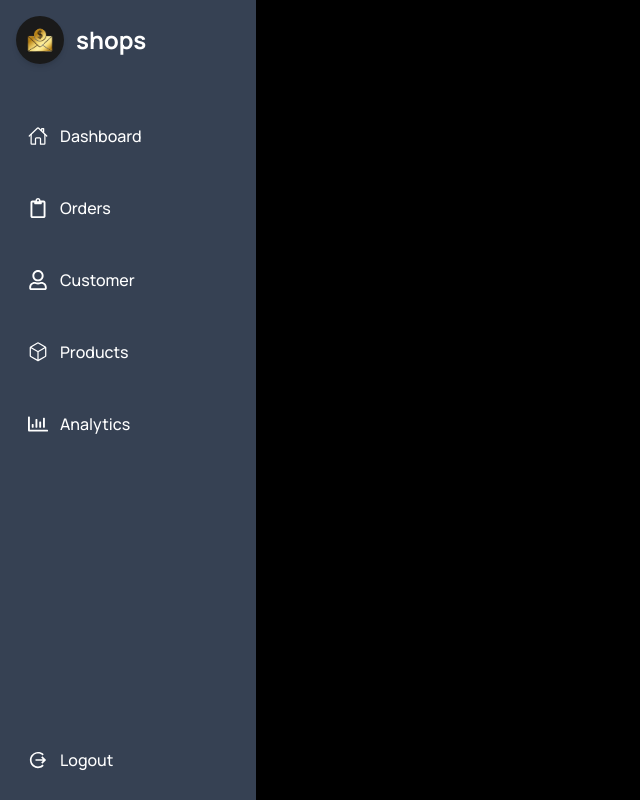
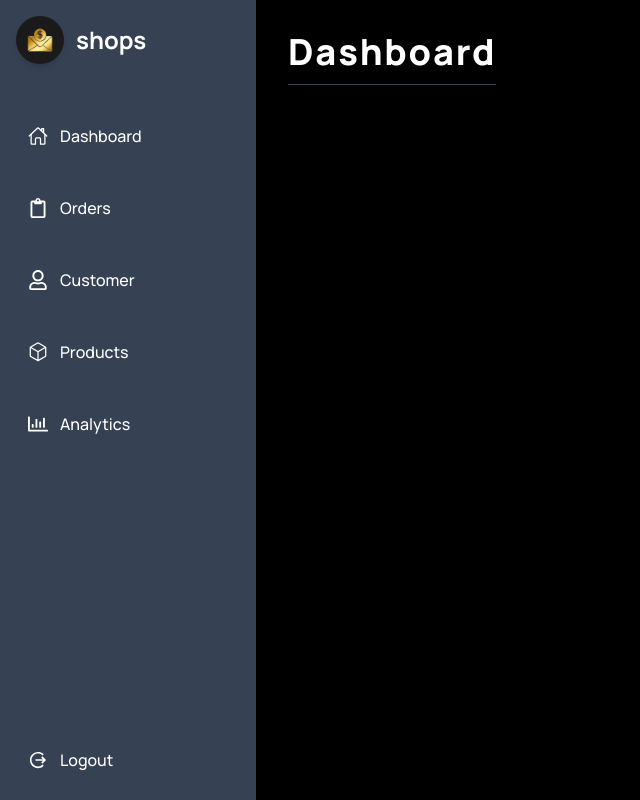
Before and after one commit to alishbasehar/dashboard, a React (Vite) app: page / in a window 1280 px wide. Shown: the whole page, without its empty margins (0-640 px from the left). Built offline with nearby package versions, Linux system fonts and the light colour scheme; a web font is replaced by a local one.

Commit message:
my latest commit

```diff
--- a/src/App.jsx
+++ b/src/App.jsx
@@ -1,15 +1,17 @@
 
 import './App.css'
+import Maindash from './components/Maindash'
 import Sidebar from './components/Sidebar'
 
 function App() {
 
   return (
     <>
-<div className='h-[100vh] flex justify-center items-center'
+<div className='h-[100vh] flex'
 
 >
 <Sidebar/>
+<Maindash/>
 
 </div>
     </>
--- /dev/null
+++ b/src/components/Maindash.jsx
@@ -0,0 +1,13 @@
+import React from 'react'
+
+const Maindash = () => {
+  return (
+    <div className='flex flex-col flex-1 p-8'>
+      <h1 className="text-4xl font-extrabold text-white tracking-wider mb-6 border-b border-gray-700 pb-3 w-fit">
+        Dashboard
+      </h1>
+    </div>
+  )
+}
+
+export default Maindash
--- a/src/components/Sidebar.jsx
+++ b/src/components/Sidebar.jsx
@@ -1,10 +1,11 @@
-import React from "react";
+import React, { useState } from "react";
 import logo from "../images/envalop.jpg";
 import { sidebardata } from "../Data/Data";
 import { IoMdLogOut } from "react-icons/io";
 
 const Sidebar = () => {
 
+  const [activeIndex, setActiveIndex] = useState(null);
 
   return (
     <aside className="w-64 min-h-screen text-white p-4 flex flex-col bg-gray-700">
@@ -16,30 +17,30 @@ const Sidebar = () => {
           alt="Logo"
           className="w-12 h-12 rounded-full shadow-md"
         />
-        <span className="text-2xl font-bold text-white">
-          shops
-        </span>
+        <span className="text-2xl font-bold text-white">shops</span>
       </div>
 
       {/* Menu Items */}
-      <div className="flex flex-col gap-6 flex-grow ">
+      <div className="flex flex-col gap-6 flex-grow">
         {sidebardata.map((item, index) => (
           <div
             key={index}
-            className="flex items-center gap-3 p-3 rounded-lg cursor-pointer transition-colors hover:bg-gray-800 hover:text-[#BFA15D]"
+            onClick={() => setActiveIndex(index)}
+            className={`flex items-center gap-3 p-3 rounded-lg cursor-pointer transition-colors
+              ${activeIndex === index ? "bg-gray-800 text-[#BFA15D]" : "text-white"}`}
           >
             <item.icon className="text-xl" />
             <span className="font-medium">{item.heading}</span>
           </div>
         ))}
 
-        {/* Logout button at bottom */}
-        <div className="flex items-center  gap-3 p-3 rounded-lg cursor-pointer mt-auto hover:bg-gray-800 hover:text-[#BFA15D] transition-colors">
+        {/* Logout */}
+        <div className="flex items-center gap-3 p-3 rounded-lg cursor-pointer mt-auto hover:bg-gray-800 hover:text-[#BFA15D] transition-colors">
           <IoMdLogOut className="text-xl" />
           <span className="font-medium">Logout</span>
         </div>
+
       </div>
-
     </aside>
   );
 };
```
